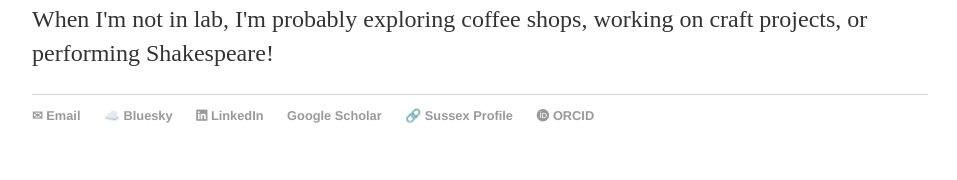
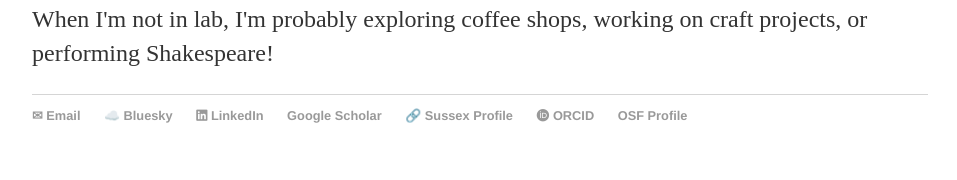
Before and after one commit to cdfine/cdfine.github.io, a Jekyll site: the page built from index.html, in a window 1280 px wide. Shown: the part 1014-1194 px from the top of the page, without its empty margins (160-1117 px from the left). Built offline with Jekyll 4.4.1, drawn with Linux system fonts in a browser that asks for light colours; a style sheet for code colours, icons or effects is not loaded.

Commit message:
add osf link.html

```diff
--- a/_layouts/default.html
+++ b/_layouts/default.html
@@ -29,6 +29,7 @@
 			<li><a href="https://scholar.google.com/citations?user=I3SqY0kAAAAJ&hl=en" target="_blank"><i class="ai ai-google-scholar ai-google-scholar-custom-size"></i> Google Scholar</a></li>
 			<li><a href="https://profiles.sussex.ac.uk/p503745-carli-daniella-fine" target="_blank"><span class="footer-icon">🔗</span> Sussex Profile</a></li>
 			<li><a href="https://orcid.org/0000-0003-3691-3410" target="_blank"><i class="fa-brands fa-orcid"></i> ORCID</a></li>
+			<li><a href="https://osf.io/65hba" target="_blank"><i class="ai ai-osf"></i> OSF Profile</a></li>
 		</ul>
 		</footer>
 	</body>
```
